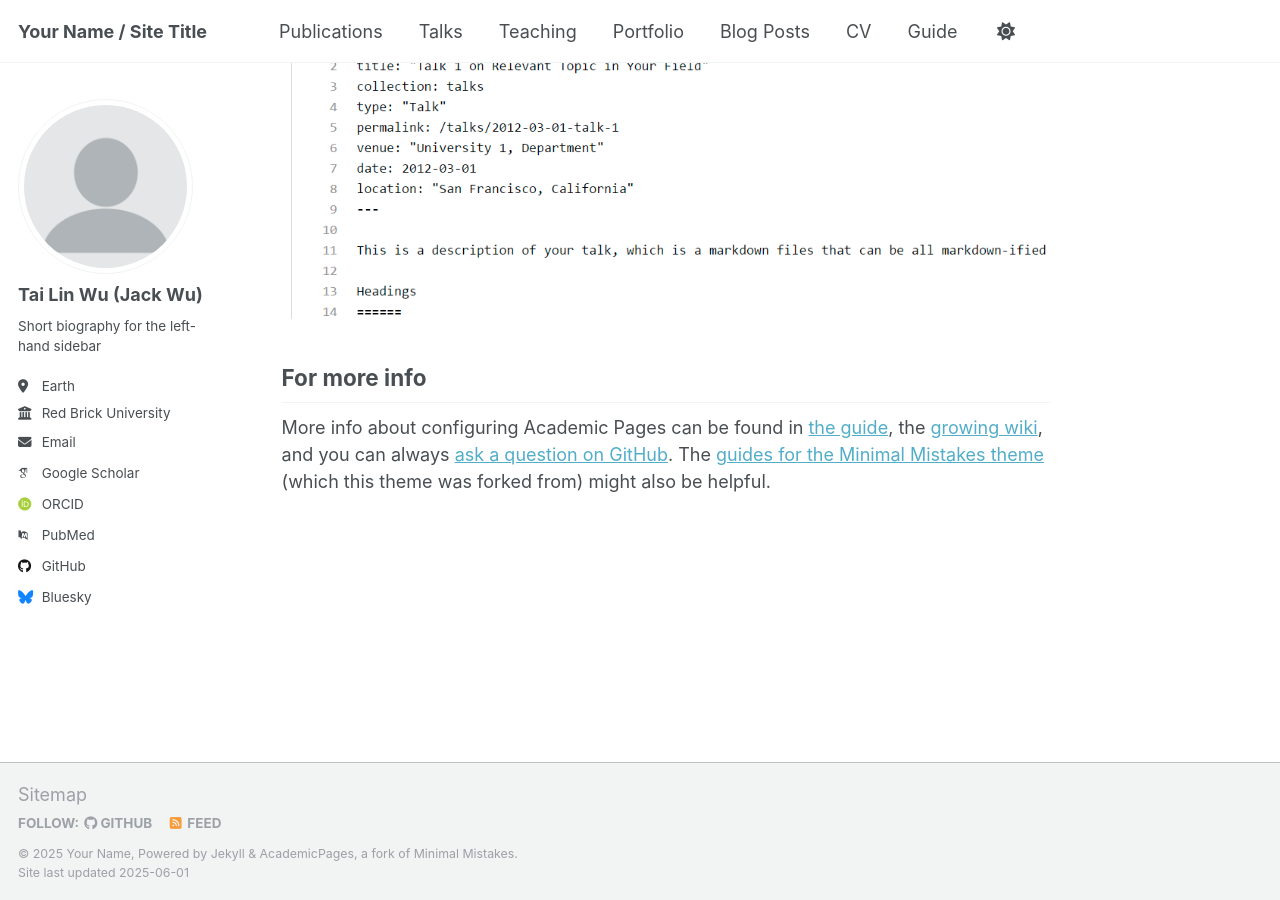
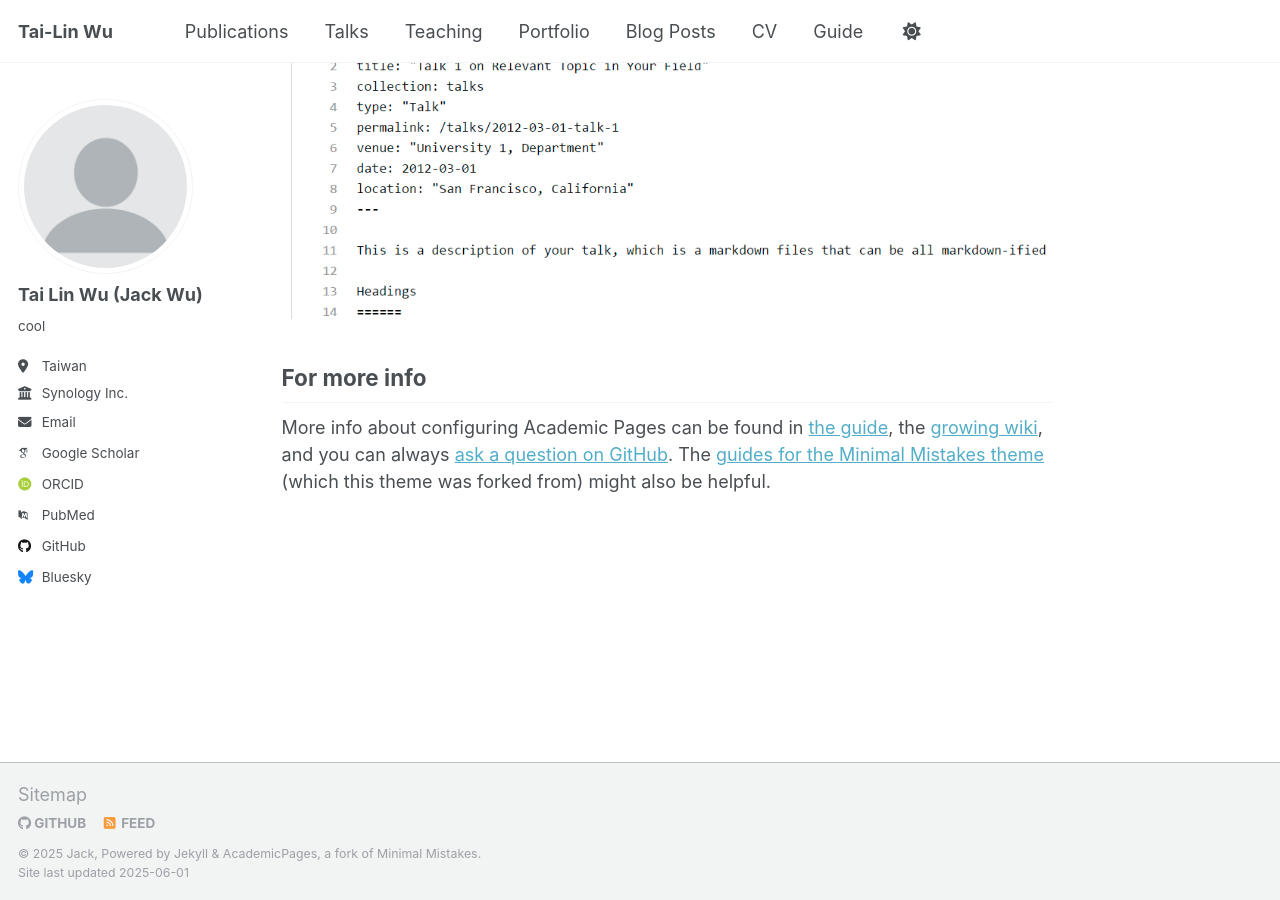
Before and after one commit to Aquila-f/aquila-f.gitbub.io, a Jekyll site: the page built from _pages/about.md, in a window 1280 px wide and 900 px high, scrolled down 2636 px. Built offline with Jekyll 4.4.1, drawn with Linux system fonts in a browser that asks for light colours; some web fonts are replaced.

Commit message:
Update _config.yml

```diff
--- a/_config.yml
+++ b/_config.yml
@@ -7,11 +7,11 @@
 # server process.
 
 # Basic Site Settings
-locale                   : "en-US"
+locale                   : "zh-tw"
 site_theme               : "default"
-title                    : "Your Name / Site Title"
+title                    : "Tai-Lin Wu"
 title_separator          : "-"
-name                     : &name "Your Name"
+name                     : &name "Jack"
 description              : &description "personal description"
 url                      : https://academicpages.github.io # the base hostname & protocol for your site e.g. "https://[your GitHub username].github.io" or if you already have some other page hosted on Github then use "https://[your GitHub username].github.io/[Your Repo Name]"
 baseurl                  : "" # the subpath of your site, e.g. "/blog"
@@ -25,11 +25,11 @@ author:
   avatar           : "profile.png"
   name             : "Tai Lin Wu (Jack Wu)"
   pronouns         : # example: "she/her"
-  bio              : "Short biography for the left-hand sidebar"
-  location         : "Earth"
-  employer         : "Red Brick University"
+  bio              : "cool"
+  location         : "Taiwan"
+  employer         : "Synology Inc."
   uri              : # URL
-  email            : "none@example.org"
+  email            : "wu.c@nycu.edu.tw"
 
   # Academic websites
   academia         : # URL
```
